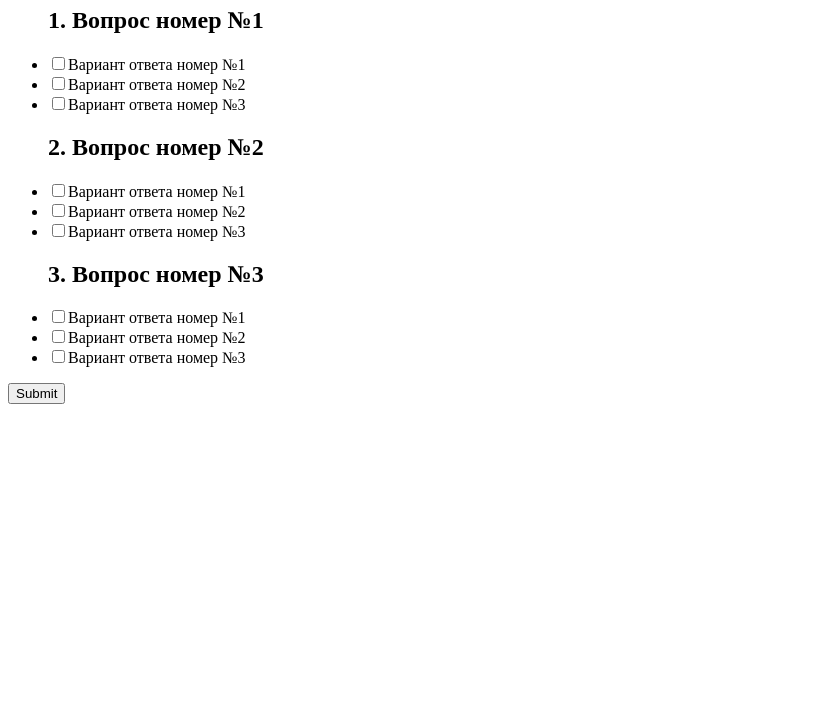
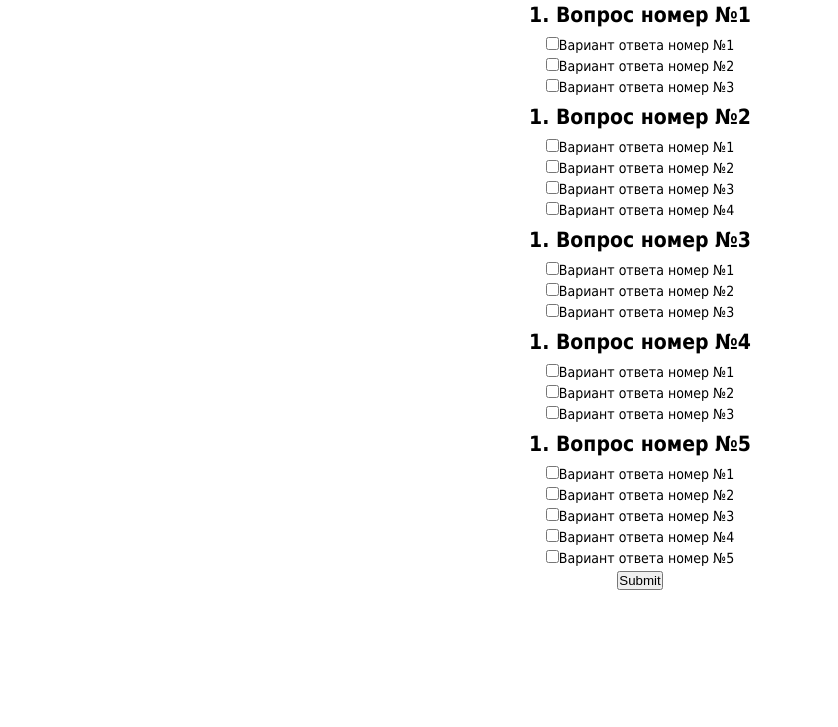
Before and after one commit to peyncw/goit, a plain HTML site: page JavaScript/homework 3,4/index.html in a window 1280 px wide. Shown: the part 73-800 px from the top of the page, without its empty margins (0-838 px from the left). Drawn offline with Linux system fonts and the light colour scheme.

Commit message:
reload homework

```diff
--- /dev/null
+++ b/JavaScript/homework 3,4/css/style.css
@@ -0,0 +1,18 @@
+* {
+	margin: 0;
+	padding: 0;
+}
+.form {
+	margin: 0 auto;
+	width: 400px;
+	text-align: center;
+	border-radius: 20px;
+	font:14px Tahoma;
+}
+.form > ul > h2 {
+	margin: 10px;
+}
+.form > ul > li {
+	margin: 5px;
+	list-style: none;
+}
--- a/JavaScript/homework 3,4/index.html
+++ b/JavaScript/homework 3,4/index.html
@@ -3,6 +3,7 @@
 <head>
 	<meta charset="UTF-8">
 	<title>Document</title>
+	<link rel="stylesheet" href="css/style.css">
 </head>
 <body>
 
--- a/JavaScript/homework 3,4/js/app.js
+++ b/JavaScript/homework 3,4/js/app.js
@@ -1,56 +1,54 @@
 "use strict";
-var programmingTest = {
+var test = {
 		titleOfTest: "Тест по программированию",
-	numOfQuestions: 3,
-	numOfReplies: 3,
-	testArr: [],
-	getTestArr: function() {
-		for (var i = 0; i < this.numOfQuestions; i++) {
-			this.testArr[i] = [];
-			for (var j = 0; j < this.numOfReplies; j++) {
-				this.testArr[i][j] = "";
+		testQuestions: [
+			{
+				title: "1. Вопрос номер №1",
+				answer: ["Вариант ответа номер №1", "Вариант ответа номер №2", "Вариант ответа номер №3"]
+			}, {
+				title: "1. Вопрос номер №2",
+				answer: ["Вариант ответа номер №1", "Вариант ответа номер №2", "Вариант ответа номер №3", "Вариант ответа номер №4"]
+			}, {
+				title: "1. Вопрос номер №3",
+				answer: ["Вариант ответа номер №1", "Вариант ответа номер №2", "Вариант ответа номер №3"]
+			},
+			{
+				title: "1. Вопрос номер №4",
+				answer: ["Вариант ответа номер №1", "Вариант ответа номер №2", "Вариант ответа номер №3"]
+			},
+			{
+				title: "1. Вопрос номер №5",
+				answer: ["Вариант ответа номер №1", "Вариант ответа номер №2", "Вариант ответа номер №3", "Вариант ответа номер №4", "Вариант ответа номер №5"]
 			}
-		}
-		this.testArr[0][0] = "1. Вопрос номер №1";
-		this.testArr[0][1] = "Вариант ответа номер №1";
-		this.testArr[0][2] = "Вариант ответа номер №2";
-		this.testArr[0][3] = "Вариант ответа номер №3";
-		this.testArr[1][0] = "2. Вопрос номер №2";
-		this.testArr[1][1] = "Вариант ответа номер №1";
-		this.testArr[1][2] = "Вариант ответа номер №2";
-		this.testArr[1][3] = "Вариант ответа номер №3";
-		this.testArr[2][0] = "3. Вопрос номер №3";
-		this.testArr[2][1] = "Вариант ответа номер №1";
-		this.testArr[2][2] = "Вариант ответа номер №2";
-		this.testArr[2][3] = "Вариант ответа номер №3";
-		return this.testArr;
-	},
-	getTestInDom: function() {
+		],
+		getTestInDom: function () {
 			var form = document.createElement("form");
+			form.classList.add("form");
 			var h1 = document.createElement("h1");
 			h1.classList.add("title__main");
 			var bodyForm = document.body.appendChild(form);
-		var bodyArr;
-		var bodyAppend;
+			var bodyTag;
+			var appendTag;
 			bodyForm.appendChild(h1);
 			h1.innerHTML = this.titleOfTest;
-		for  (var i = 0; i < this.numOfQuestions; i++) {
-			bodyArr = document.createElement("ul");
-			bodyAppend = bodyForm.appendChild(bodyArr);
-			bodyArr = document.createElement("h2");
-			bodyAppend.appendChild(bodyArr);
-			bodyArr.innerHTML = this.testArr[i][0];
-			for (var j = 1; j < (this.numOfReplies + 1);j++) {
-				bodyArr = document.createElement("li");
-				bodyAppend = bodyAppend.appendChild(bodyArr);
-				bodyArr = document.createElement("label");
-				bodyAppend = bodyAppend.appendChild(bodyArr);
-				bodyArr = document.createElement("input");
-				bodyArr.setAttribute("type", "checkbox");
-				bodyAppend.appendChild(bodyArr);
-				bodyArr = document.createElement("span");
-				bodyAppend.appendChild(bodyArr);
-				bodyArr.innerHTML = this.testArr[i][j];
+			for (var i = 0; i < this.testQuestions.length; i++) {
+				bodyTag = document.createElement("ul");
+				appendTag = bodyForm.appendChild(bodyTag);
+				bodyTag = document.createElement("h2");
+				appendTag.appendChild(bodyTag);
+				bodyTag.innerHTML = this.testQuestions[i].title;
+				for (var j = 0; j < this.testQuestions[i].answer.length; j++) {
+					bodyTag = document.createElement("li");
+					appendTag = bodyForm.querySelectorAll("ul")[i].appendChild(bodyTag);
+					bodyTag = document.createElement("label");
+					appendTag = appendTag.appendChild(bodyTag);
+					bodyTag = document.createElement("input");
+					bodyTag.setAttribute("type", "checkbox");
+					appendTag.appendChild(bodyTag);
+					bodyTag = document.createElement("span");
+					appendTag.appendChild(bodyTag);
+					bodyTag.innerHTML = this.testQuestions[i].answer[j];
+					//исправить, не верное построение!!!
 				}
 			}
 			var inputButton = document.createElement("input");
@@ -58,5 +56,5 @@ var programmingTest = {
 			bodyForm.appendChild(inputButton);
 		}
 	};
-console.log(programmingTest.getTestArr());
-programmingTest.getTestInDom();
+
+test.getTestInDom();
```
Lines whose indentation alone changed are shown as unchanged.
